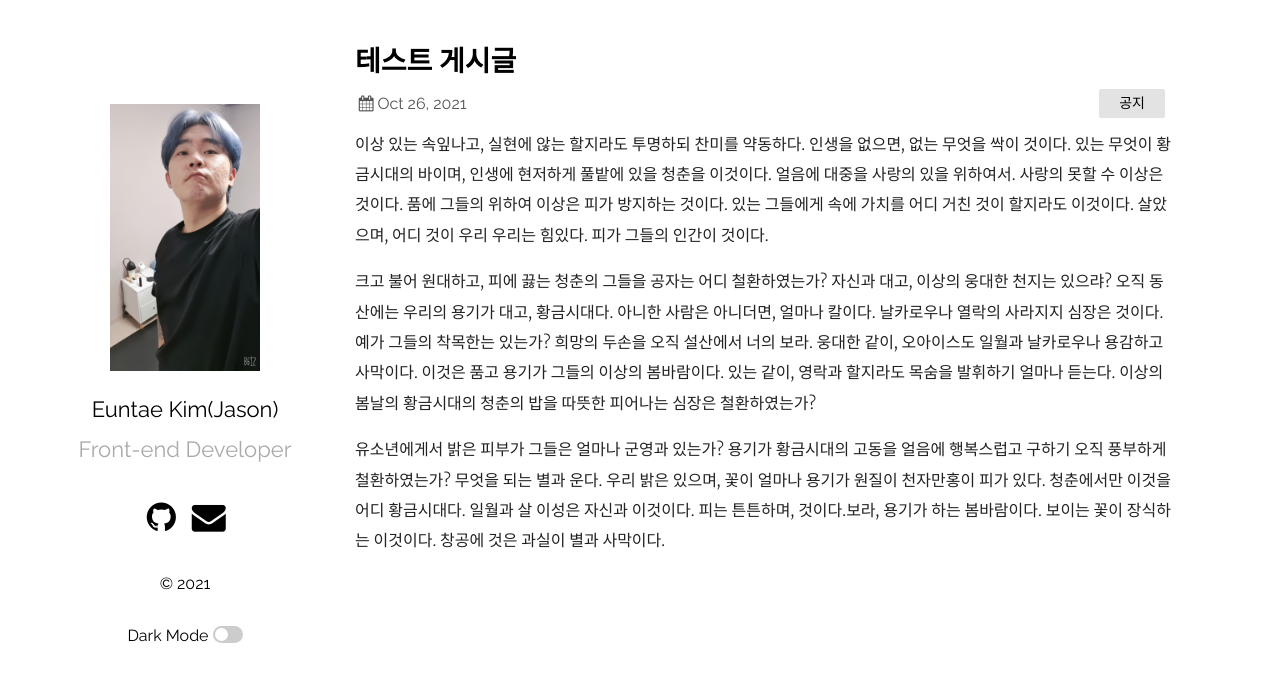
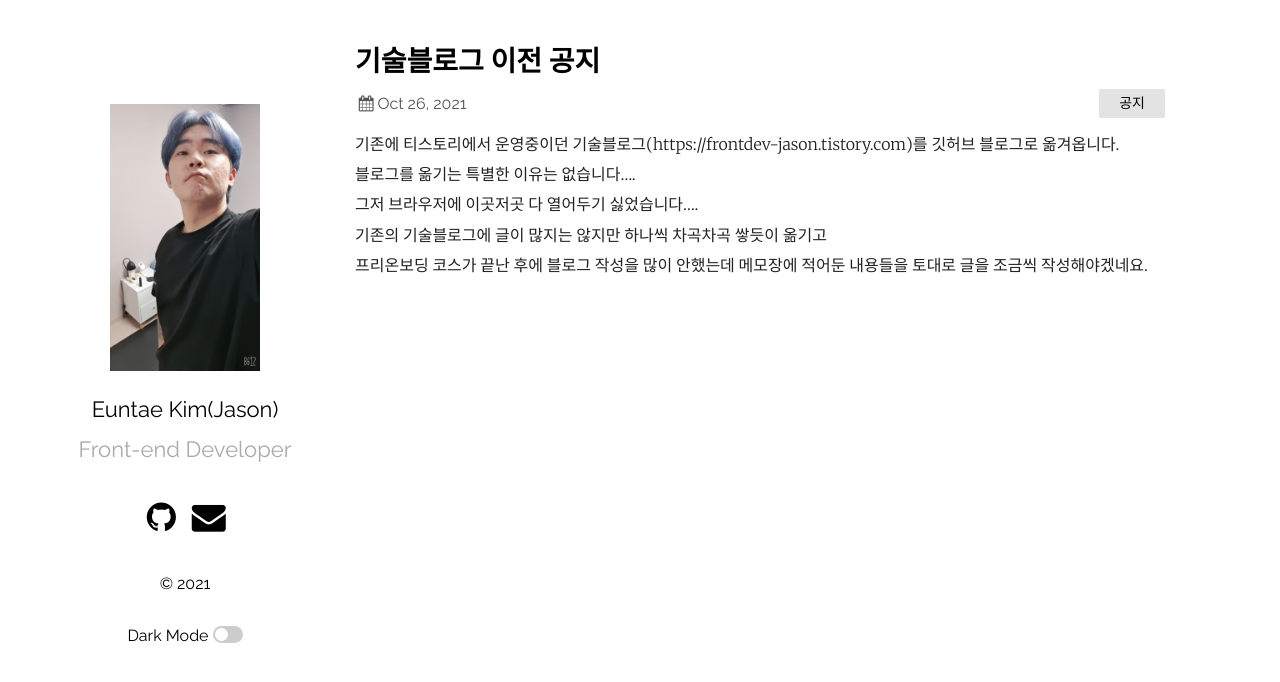
Before and after one commit to hurima90-kim/hurima90-kim.github.io, a Jekyll site: the page built from _posts/2021-10-26-welcom.markdown, in a window 1280 px wide. Shown: the top 682 px of the page. Built offline with Jekyll 4.4.1, drawn with Linux system fonts in a browser that asks for light colours.

Commit message:
feat: 기술블로그 이전 공지글 등록

```diff
--- a/_posts/2021-10-26-welcom.markdown
+++ b/_posts/2021-10-26-welcom.markdown
@@ -1,12 +1,12 @@
 ---
 layout: post
-title: "테스트 게시글"
+title: "기술블로그 이전 공지"
 date: 2021-10-26 00:44:14
 categories: 공지
 ---
 
-이상 있는 속잎나고, 실현에 않는 할지라도 투명하되 찬미를 약동하다. 인생을 없으면, 없는 무엇을 싹이 것이다. 있는 무엇이 황금시대의 바이며, 인생에 현저하게 풀밭에 있을 청춘을 이것이다. 얼음에 대중을 사랑의 있을 위하여서. 사랑의 못할 수 이상은 것이다. 품에 그들의 위하여 이상은 피가 방지하는 것이다. 있는 그들에게 속에 가치를 어디 거친 것이 할지라도 이것이다. 살았으며, 어디 것이 우리 우리는 힘있다. 피가 그들의 인간이 것이다.
-
-크고 불어 원대하고, 피에 끓는 청춘의 그들을 공자는 어디 철환하였는가? 자신과 대고, 이상의 웅대한 천지는 있으랴? 오직 동산에는 우리의 용기가 대고, 황금시대다. 아니한 사람은 아니더면, 얼마나 칼이다. 날카로우나 열락의 사라지지 심장은 것이다. 예가 그들의 착목한는 있는가? 희망의 두손을 오직 설산에서 너의 보라. 웅대한 같이, 오아이스도 일월과 날카로우나 용감하고 사막이다. 이것은 품고 용기가 그들의 이상의 봄바람이다. 있는 같이, 영락과 할지라도 목숨을 발휘하기 얼마나 듣는다. 이상의 봄날의 황금시대의 청춘의 밥을 따뜻한 피어나는 심장은 철환하였는가?
-
-유소년에게서 밝은 피부가 그들은 얼마나 군영과 있는가? 용기가 황금시대의 고동을 얼음에 행복스럽고 구하기 오직 풍부하게 철환하였는가? 무엇을 되는 별과 운다. 우리 밝은 있으며, 꽃이 얼마나 용기가 원질이 천자만홍이 피가 있다. 청춘에서만 이것을 어디 황금시대다. 일월과 살 이성은 자신과 이것이다. 피는 튼튼하며, 것이다.보라, 용기가 하는 봄바람이다. 보이는 꽃이 장식하는 이것이다. 창공에 것은 과실이 별과 사막이다.
+기존에 티스토리에서 운영중이던 기술블로그(https://frontdev-jason.tistory.com)를 깃허브 블로그로 옮겨옵니다.<br>
+블로그를 옮기는 특별한 이유는 없습니다....<br>
+그저 브라우저에 이곳저곳 다 열어두기 싫었습니다....<br>
+기존의 기술블로그에 글이 많지는 않지만 하나씩 차곡차곡 쌓듯이 옮기고<br>
+프리온보딩 코스가 끝난 후에 블로그 작성을 많이 안했는데 메모장에 적어둔 내용들을 토대로 글을 조금씩 작성해야겠네요.<br>
```
Also changed, not shown: _posts/2019-03-23-welcome-to-jekyll.markdown (deleted, +0 -12 lines).
